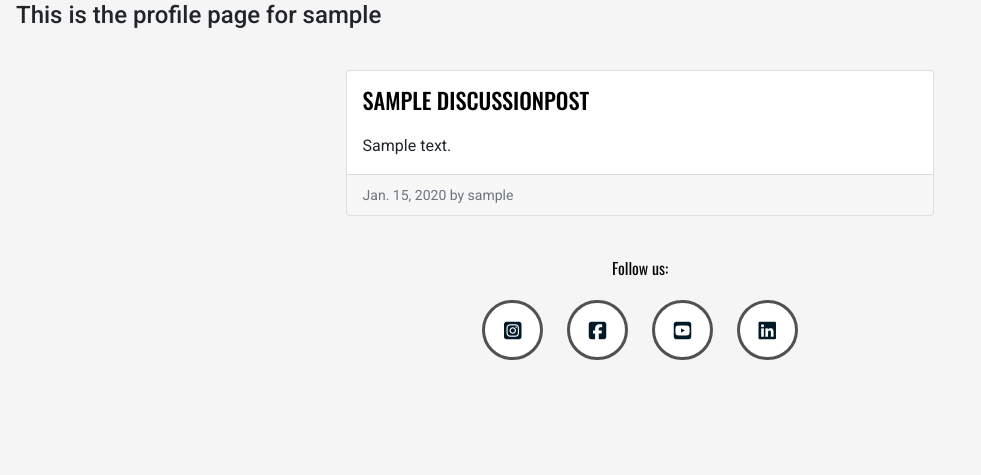
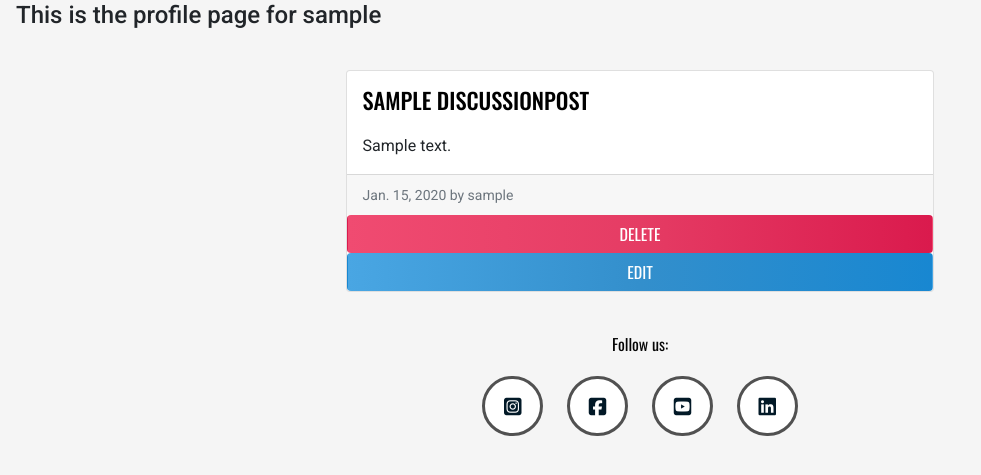
Before and after one commit to tildeholmqvist/connected, a Django app: page /profile/ in a window 1280 px wide. Shown: the part 143-618 px from the top of the page, without its empty margins (0-981 px from the left). Run offline with Django 4.2, Linux system fonts and the light colour scheme; a user stored in the database is signed in; tables that the repository leaves empty hold one stand-in row (values such as "Sample post"); some libraries are stand-ins or nearby versions.

Commit message:
trying to add an edit and delete button to profilpage

```diff
--- a/profilepage/templates/profilepage/profile.html
+++ b/profilepage/templates/profilepage/profile.html
@@ -21,9 +21,33 @@
                 <div class="card-footer">
                     <small class="text-muted">{{ discussion.created_at.date }} by {{ discussion.author }}</small>
                 </div>
+                {% if user.is_authenticated and discussion.author == user %}
+                <button class="btn btn-delete" comment-id="{{ comment.id }}">Delete</button>
+                      <a class="btn btn-edit" href="#" data-comment_id="{{ discussion.id }}">Edit</a>
+                  {% endif %}
             </div>
         </div>
     </div>
     {% endfor %}
+    <!-- Delete confirmation modal -->
+
+<div class="modal fade" id="deleteModal" tabindex="-1" role="dialog" aria-labelledby="deleteModalLabel" aria-hidden="true">
+  <div class="modal-dialog">
+      <div class="modal-content">
+          <div class="modal-header">
+              <h5 class="modal-title" id="deleteModalLabel">Delete comment?</h5>
+              <button type="button" class="btn-close" data-bs-dismiss="modal" aria-label="Close"></button>
+          </div>
+          <div class="modal-body">
+              Are you sure you want to delete your comment? This action cannot be undone.
+          </div>
+          <div class="modal-footer">
+              <button type="button" class="btn btn-secondary" data-bs-dismiss="modal">Close</button>
+              <a id="deleteConfirm" href="#" class="btn btn-danger">Delete</a>
+          </div>
+      </div>
+  </div>
+</div>
+
 </div>
 {% endblock page_content %}
--- a/profilepage/urls.py
+++ b/profilepage/urls.py
@@ -4,6 +4,6 @@ from .views import profile_page
 
 urlpatterns = [
     path('profile/', views.profile_page, name='profile_page'),
-    path('discussionpost/delete/<int:pk>/', views.discussion_post_delete, name='discussionpost_delete'),
-    path('post/edit/<int:pk>/', views.discussionpost_edit, name='discussionpost_edit'),
+    path('profile/delete_comment/<int:comment_id>/', views.comment_delete, name='comment_delete'),
+    path('post/<int:pk>/edit_post/<int:pk>/', views.post_edit, name='post_edit'),
 ]
```
